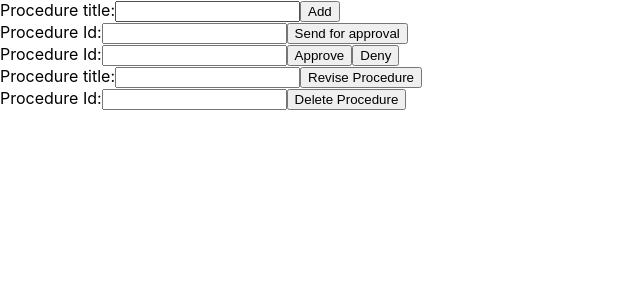
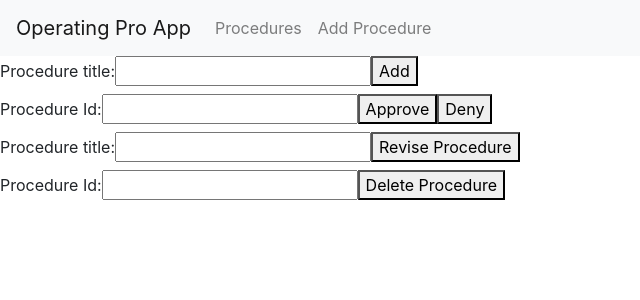
Before and after one commit to CRea7/operatingFront, a React (Create React App) app: page /procedures in a window 1280 px wide. Shown: the top 300 px of the page, without its empty margins (0-640 px from the left). Built offline with nearby package versions, Linux system fonts and the light colour scheme; no server answers.

Commit message:
bootstrap changes

```diff
--- a/package.json
+++ b/package.json
@@ -7,10 +7,15 @@
     "@testing-library/react": "^9.4.0",
     "@testing-library/user-event": "^7.2.1",
     "axios": "^0.19.0",
+    "bootstrap": "^4.4.1",
     "cors": "^2.8.5",
     "dotenv": "^8.2.0",
+    "jquery": "^3.4.1",
+    "popper.js": "^1.16.1",
     "react": "^16.12.0",
+    "react-bootstrap": "^1.0.0-beta.16",
     "react-dom": "^16.12.0",
+    "react-router-dom": "^5.1.2",
     "react-scripts": "3.3.0"
   },
   "scripts": {
--- a/src/App.css
+++ b/src/App.css
@@ -32,9 +32,6 @@
   border: 1px solid black;
 }
 
-td {
-}
-
 @keyframes App-logo-spin {
   from {
     transform: rotate(0deg);
--- a/src/App.js
+++ b/src/App.js
@@ -6,18 +6,26 @@
 import ProcedureSend from "./Components/ProcedureSend";
 import ProcedureDelete from "./Components/ProcedureDelete";
 import ProcedureRevision from "./Components/ProcedureRevision";
+import 'bootstrap/dist/css/bootstrap.min.css';
+import Nav from "./Components/nav";
+import {BrowserRouter as Router, Switch, Route} from 'react-router-dom';
 
 class App extends Component {
   render() {
     return (
+        <Router>
         <div>
+            <Nav/>
           <ProcedureInput/>
-          <ProcedureList/>
-          <ProcedureSend/>
+          <Switch>
+            <Route path="/procedures" component={ProcedureList} />
+            <Route path="/AddProcedure" component={ProcedureSend}/>
+          </Switch>
           <ProcedureApproval/>
           <ProcedureRevision/>
           <ProcedureDelete/>
         </div>
+        </Router>
     );
   }
 }
--- /dev/null
+++ b/src/Components/nav.js
@@ -0,0 +1,22 @@
+import React from 'react';
+import 'bootstrap/dist/css/bootstrap.min.css';
+import axios from 'axios';
+import { Button, Navbar, Nav, NavItem, NavDropdown, MenuItem} from 'react-bootstrap';
+import {Link} from 'react-router-dom'
+
+function Navq() {
+    return (
+        <Navbar bg="light" expand="lg">
+            <Navbar.Brand href="/home">Operating Pro App</Navbar.Brand>
+            <Navbar.Toggle aria-controls="basic-navbar-nav" />
+            <Navbar.Collapse id="basic-navbar-nav">
+                <Nav className="mr-auto">
+                    <Nav.Link href="/procedures">Procedures</Nav.Link>
+                    <Nav.Link href="/AddProcedure">Add Procedure</Nav.Link>
+                </Nav>
+            </Navbar.Collapse>
+        </Navbar>
+    );
+}
+
+export default Navq;
```
Also changed, not shown: 1 other file (tests, documents, lock files or other folders).
